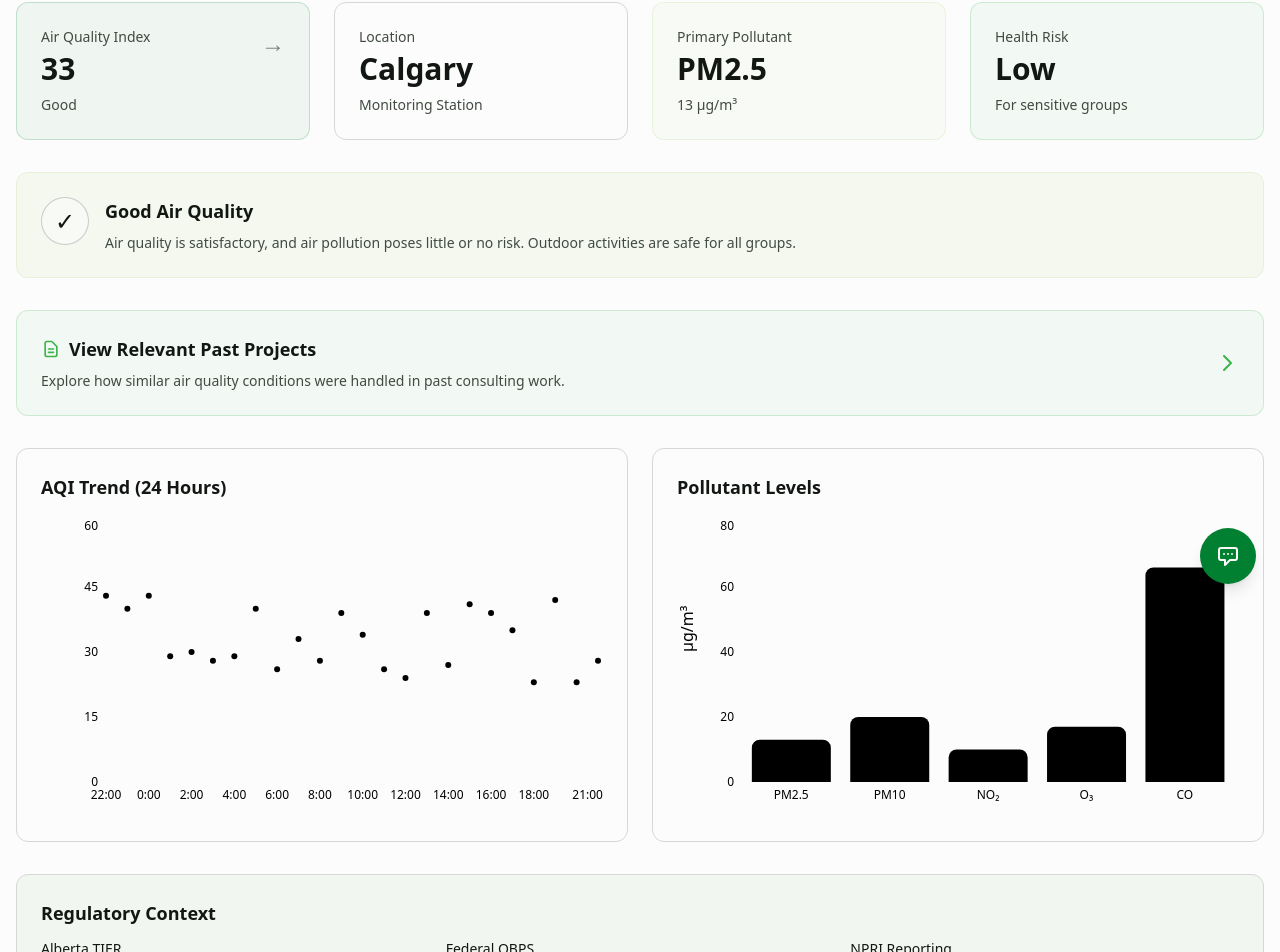
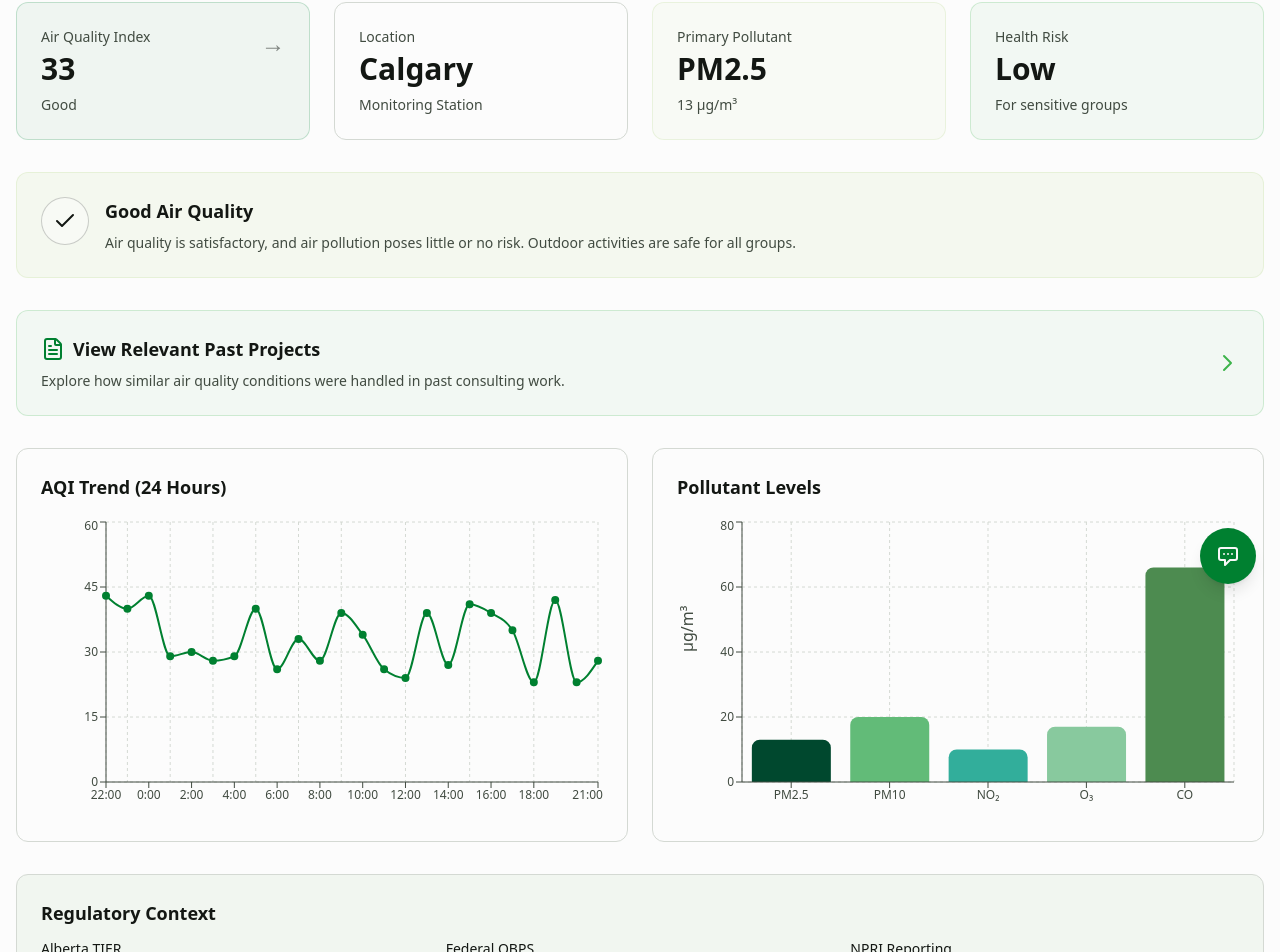
Before and after one commit to Cristian-Chiorescu/envirolens, a Next.js app: page /dashboard in a window 1280 px wide. Shown: the part 192-1144 px from the top of the page. Built offline with nearby package versions, Linux system fonts and the light colour scheme.

Commit message:
feat: improve styling

```diff
--- a/app/dashboard/page.tsx
+++ b/app/dashboard/page.tsx
@@ -17,6 +17,7 @@ import ErrorState from "@/components/error-state";
 import { AirQualityData } from "../../types";
 import { formatDate } from "@/lib/utils";
 import Link from "next/link";
+import { FileText } from "lucide-react";
 
 export default function DashboardPage() {
   const [data, setData] = useState<AirQualityData | null>(null);
@@ -122,19 +123,7 @@ export default function DashboardPage() {
           <div className="flex items-center justify-between">
             <div>
               <h3 className="text-lg font-semibold text-foreground mb-2 flex items-center gap-2">
-                <svg
-                  className="w-5 h-5 text-secondary"
-                  fill="none"
-                  stroke="currentColor"
-                  viewBox="0 0 24 24"
-                >
-                  <path
-                    strokeLinecap="round"
-                    strokeLinejoin="round"
-                    strokeWidth={2}
-                    d="M9 12h6m-6 4h6m2 5H7a2 2 0 01-2-2V5a2 2 0 012-2h5.586a1 1 0 01.707.293l5.414 5.414a1 1 0 01.293.707V19a2 2 0 01-2 2z"
-                  />
-                </svg>
+                <FileText className="text-primary"></FileText>
                 View Relevant Past Projects
               </h3>
               <p className="text-sm text-muted-foreground">
--- a/app/projects/page.tsx
+++ b/app/projects/page.tsx
@@ -10,6 +10,7 @@ import {
   ConsultingProject,
 } from "@/data/consultingProjects";
 import { AirQualityData } from "@/types";
+import { Zap } from "lucide-react";
 
 export default function ProjectsPage() {
   const [currentAQI, setCurrentAQI] = useState<number | null>(null);
@@ -85,22 +86,10 @@ export default function ProjectsPage() {
 
       {/* Current Context Banner */}
       {!loading && currentAQI !== null && (
-        <div className="bg-secondary/10 border border-secondary/20 rounded-xl p-4 mb-6">
+        <div className="bg-accent/10 border border-accent/20 rounded-xl p-4 mb-6">
           <div className="flex items-start gap-3">
-            <div className="w-10 h-10 bg-secondary/20 rounded-full flex items-center justify-center shrink-0">
-              <svg
-                className="w-5 h-5 text-secondary"
-                fill="none"
-                stroke="currentColor"
-                viewBox="0 0 24 24"
-              >
-                <path
-                  strokeLinecap="round"
-                  strokeLinejoin="round"
-                  strokeWidth={2}
-                  d="M13 10V3L4 14h7v7l9-11h-7z"
-                />
-              </svg>
+            <div className="w-10 h-10 bg-accent/20 rounded-full flex items-center justify-center shrink-0">
+              <Zap className="text-muted-foreground"></Zap>
             </div>
             <div>
               <p className="font-medium text-foreground mb-1">
@@ -108,8 +97,9 @@ export default function ProjectsPage() {
               </p>
               <p className="text-sm text-muted-foreground">
                 There {relevantCount === 1 ? "is " : "are "}
-                {relevantCount} {relevantCount === 1 ? "project" : "projects"}{" "}
-                relevant to current conditions
+                <span className="font-semibold">{relevantCount}</span> past{" "}
+                {relevantCount === 1 ? "project" : "projects"} relevant to
+                current conditions
                 {relevantCount > 0 && " (highlighted below)"}
               </p>
             </div>
--- a/components/aqi-status-banner.tsx
+++ b/components/aqi-status-banner.tsx
@@ -1,4 +1,6 @@
 // components/AQIStatusBanner.tsx
+
+import { Check, TriangleAlert, OctagonAlert } from "lucide-react";
 
 interface AQIStatusBannerProps {
   aqi: number;
@@ -15,7 +17,14 @@ export default function AQIStatusBanner({ aqi, status }: AQIStatusBannerProps) {
       : "bg-destructive/10 border-destructive/20";
 
   // Determine icon based on AQI value
-  const icon = aqi <= 50 ? "✓" : "⚠";
+  const icon =
+    aqi <= 50 ? (
+      <Check></Check>
+    ) : aqi <= 100 ? (
+      <TriangleAlert></TriangleAlert>
+    ) : (
+      <OctagonAlert></OctagonAlert>
+    );
 
   // Get health message based on AQI value
   const getMessage = () => {
--- a/components/aqi-trend-chart.tsx
+++ b/components/aqi-trend-chart.tsx
@@ -27,30 +27,30 @@ export default function AQITrendChart({ data }: AQITrendChartProps) {
       </h3>
       <ResponsiveContainer width="100%" height={300}>
         <LineChart data={data}>
-          <CartesianGrid strokeDasharray="3 3" stroke="oklch(var(--border))" />
+          <CartesianGrid strokeDasharray="3 3" stroke="var(--border)" />
           <XAxis
             dataKey="time"
-            stroke="oklch(var(--muted-foreground))"
+            stroke="var(--muted-foreground)"
             style={{ fontSize: "12px" }}
           />
           <YAxis
-            stroke="oklch(var(--muted-foreground))"
+            stroke="var(--muted-foreground)"
             style={{ fontSize: "12px" }}
           />
           <Tooltip
             contentStyle={{
-              backgroundColor: "oklch(var(--card))",
-              border: "1px solid oklch(var(--border))",
+              backgroundColor: "var(--card)",
+              border: "1px solid var(--border)",
               borderRadius: "8px",
-              color: "oklch(var(--foreground))",
+              color: "var(--foreground)",
             }}
           />
           <Line
             type="monotone"
             dataKey="aqi"
-            stroke="oklch(var(--primary))"
+            stroke="var(--primary)"
             strokeWidth={2}
-            dot={{ fill: "oklch(var(--primary))" }}
+            dot={{ fill: "var(--primary)" }}
           />
         </LineChart>
       </ResponsiveContainer>
--- a/components/pollutant-chart.tsx
+++ b/components/pollutant-chart.tsx
@@ -3,6 +3,7 @@
 import {
   BarChart,
   Bar,
+  Cell,
   XAxis,
   YAxis,
   CartesianGrid,
@@ -13,6 +14,7 @@ import {
 interface PollutantDataPoint {
   name: string;
   value: number;
+  color: string;
 }
 
 interface PollutantChartProps {
@@ -28,11 +30,11 @@ interface PollutantChartProps {
 export default function PollutantChart({ pollutants }: PollutantChartProps) {
   // Transform pollutant object into array format for chart
   const chartData: PollutantDataPoint[] = [
-    { name: "PM2.5", value: pollutants.pm25 },
-    { name: "PM10", value: pollutants.pm10 },
-    { name: "NO₂", value: pollutants.no2 },
-    { name: "O₃", value: pollutants.o3 },
-    { name: "CO", value: pollutants.co },
+    { name: "PM2.5", value: pollutants.pm25, color: "var(--chart-1)" },
+    { name: "PM10", value: pollutants.pm10, color: "var(--chart-2)" },
+    { name: "NO₂", value: pollutants.no2, color: "var(--chart-3)" },
+    { name: "O₃", value: pollutants.o3, color: "var(--chart-4)" },
+    { name: "CO", value: pollutants.co, color: "var(--chart-5)" },
   ];
 
   return (
@@ -42,35 +44,35 @@ export default function PollutantChart({ pollutants }: PollutantChartProps) {
       </h3>
       <ResponsiveContainer width="100%" height={300}>
         <BarChart data={chartData}>
-          <CartesianGrid strokeDasharray="3 3" stroke="oklch(var(--border))" />
+          <CartesianGrid strokeDasharray="3 3" stroke="var(--border)" />
           <XAxis
             dataKey="name"
-            stroke="oklch(var(--muted-foreground))"
+            stroke="var(--muted-foreground)"
             style={{ fontSize: "12px" }}
           />
           <YAxis
-            stroke="oklch(var(--muted-foreground))"
+            stroke="var(--muted-foreground)"
             style={{ fontSize: "12px" }}
             label={{
               value: "μg/m³",
               angle: -90,
               position: "insideLeft",
-              style: { fill: "oklch(var(--muted-foreground))" },
+              style: { fill: "var(--muted-foreground)" },
             }}
           />
           <Tooltip
             contentStyle={{
-              backgroundColor: "oklch(var(--card))",
-              border: "1px solid oklch(var(--border))",
+              backgroundColor: "var(--card)",
+              border: "1px solid var(--border)",
               borderRadius: "8px",
-              color: "oklch(var(--foreground))",
+              color: "(--foreground)",
             }}
           />
-          <Bar
-            dataKey="value"
-            fill="oklch(var(--primary))"
-            radius={[8, 8, 0, 0]}
-          />
+          <Bar dataKey="value" radius={[8, 8, 0, 0]}>
+            {chartData.map((entry, index) => (
+              <Cell key={`cell-${index}`} fill={entry.color} />
+            ))}
+          </Bar>
         </BarChart>
       </ResponsiveContainer>
     </div>
```
